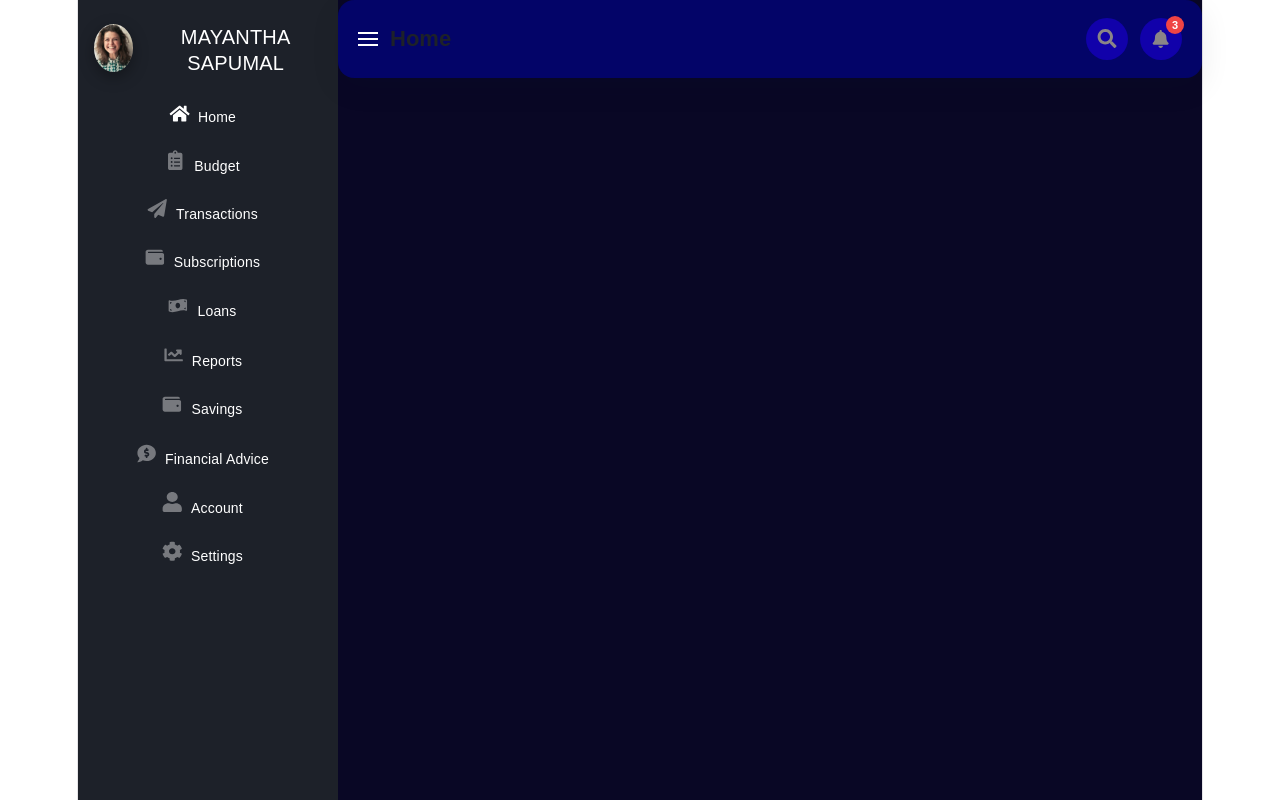
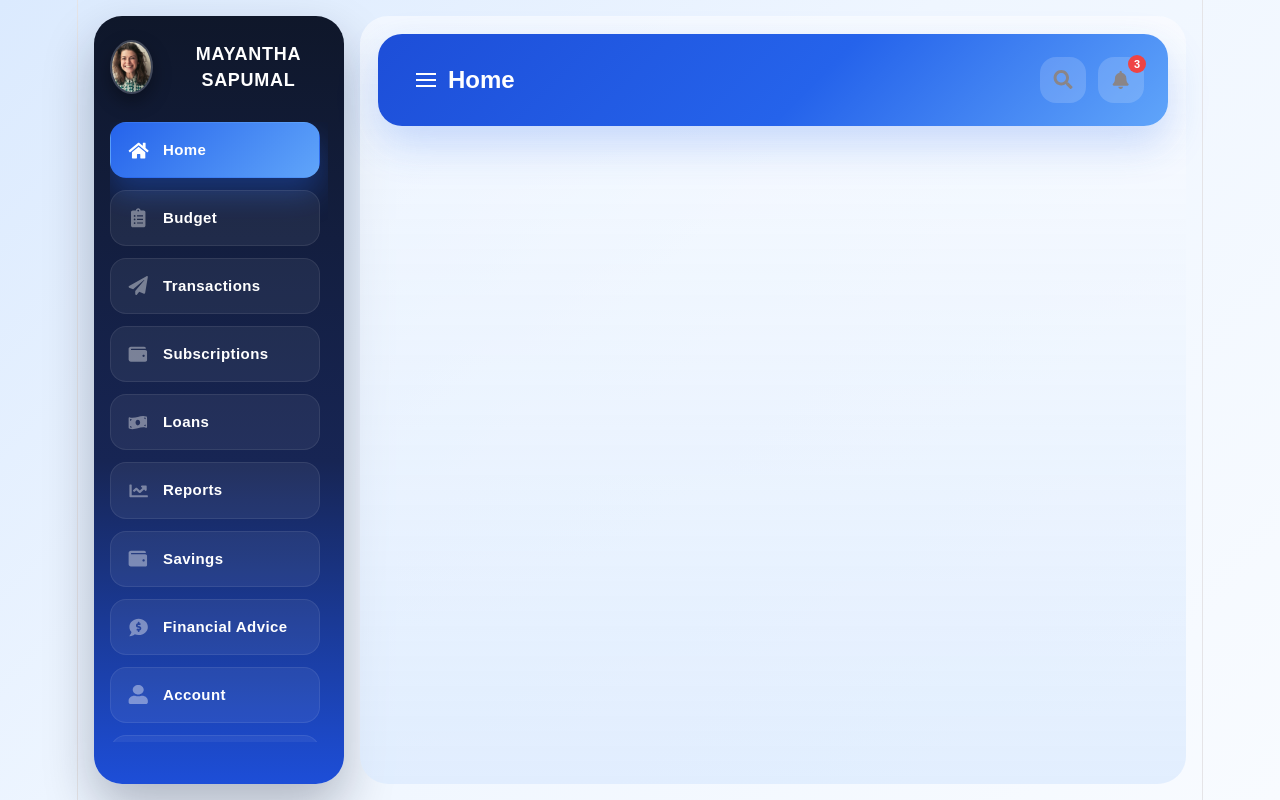
Before and after one commit to MayanthaS/Modern_Dashboard, a React (Vite) app: page / in a window 1280 px wide. Built offline with nearby package versions, Linux system fonts and the light colour scheme; a web font is replaced by a local one.

Commit message:
style: improve dashboard spacing and blue theme

```diff
--- a/src/App.css
+++ b/src/App.css
@@ -7,20 +7,20 @@
 }
 
 :root {
-  --clr-primary: #1d2129;
-  --clr-primary-light: #48485a;
-  --clr-secondary: #090725;
+  --clr-primary: #0f172a;
+  --clr-primary-light: #1e3a8a;
+  --clr-secondary: #eaf2ff;
   --clr-white: #fff;
   --clr-black: #000;
-  --clr-bluekin: #0050fe;
-  --clr-silver: #a8a5a6;
-  --clr-silver-v1: #bdbabb;
-  --clr-scarlet: #030468;
-  --clr-scarlet-v1: rgba(0, 38, 254, 0.952);
+  --clr-bluekin: #2563eb;
+  --clr-silver: #94a3b8;
+  --clr-silver-v1: #cbd5e1;
+  --clr-scarlet: #1d4ed8;
+  --clr-scarlet-v1: rgba(37, 99, 235, 0.95);
   --clr-green: #00fe93;
-  --clr-blue:#0044fe;
+  --clr-blue: #60a5fa;
   --clr-yellow: #fec80a;
-  --clr-jet: #302924;
+  --clr-jet: #172554;
   --clr-peach: #ffc397;
   --font-family-bai: "Bai Jamjuree", sans-serif;
   --transition-default: all 300ms ease-in-out;
@@ -28,6 +28,8 @@
 
 body {
   font-family: var(--font-family-bai);
+  background: linear-gradient(135deg, #dbeafe 0%, #eff6ff 45%, #f8fbff 100%);
+  color: var(--clr-primary);
 }
 
 ul {
@@ -73,6 +75,8 @@ button {
 .app {
   display: flex;
   min-height: 100vh;
+  gap: 20px;
+  padding: 20px;
 }
 
 /* commons */
@@ -108,4 +112,16 @@ button {
   body {
     font-size: 14px !important;
   }
+
+  .app {
+    gap: 16px;
+    padding: 16px;
+  }
 }
+
+@media screen and (max-width: 768px) {
+  .app {
+    gap: 12px;
+    padding: 12px;
+  }
+}
--- a/src/component/ContentTop/Content.css
+++ b/src/component/ContentTop/Content.css
@@ -1,18 +1,21 @@
-.main-content{
-    background-color: var( --clr-secondary);
-    flex: 1;
-    padding: 0px;
-    margin: 0PX;
+.main-content {
+  flex: 1;
+  margin: 0;
+  padding: 0;
+  border-radius: 28px;
+  background: linear-gradient(180deg, rgba(255, 255, 255, 0.55) 0%, rgba(219, 234, 254, 0.75) 100%);
 }
+
 .main-content-top {
   display: flex;
   align-items: center;
   justify-content: space-between;
   gap: 16px;
-  background: var( --clr-scarlet);
-  border-radius: 16px;
-  padding: 18px 20px;
-  box-shadow: rgba(17, 24, 39, 0.08) 0px 10px 30px;
+  margin: 18px;
+  padding: 22px 24px;
+  border-radius: 24px;
+  background: linear-gradient(135deg, #1d4ed8 0%, #2563eb 55%, #60a5fa 100%);
+  box-shadow: 0 18px 40px rgba(37, 99, 235, 0.22);
 }
 
 .content-top-left {
@@ -24,6 +27,13 @@
   display: flex;
   align-items: center;
   gap: 12px;
+  padding: 10px 14px;
+  border-radius: 14px;
+  transition: var(--transition-default);
+}
+
+.sidebar-toggler:hover {
+  background: rgba(255, 255, 255, 0.14);
 }
 
 .sidebar-toggler img,
@@ -33,26 +43,30 @@
 }
 
 .content-top-title {
-  color: var(--clr-primary);
-  font-size: 22px;
-  font-weight: 600;
+  color: var(--clr-white);
+  font-size: 24px;
+  font-weight: 700;
 }
 
 .content-top-btns {
   display: flex;
   align-items: center;
   gap: 12px;
-
 }
 
 .content-top-btn {
   position: relative;
   display: grid;
   place-items: center;
-  width: 42px;
-  height: 42px;
-  border-radius: 50%;
-  background: #1401b9d2;
+  width: 46px;
+  height: 46px;
+  border-radius: 16px;
+  background: rgba(255, 255, 255, 0.16);
+  transition: var(--transition-default);
+}
+
+.content-top-btn:hover {
+  background: rgba(255, 255, 255, 0.24);
 }
 
 .notification-btn-dot {
@@ -73,7 +87,8 @@
 
 @media screen and (max-width: 768px) {
   .main-content-top {
-    padding: 14px 16px;
+    margin: 12px;
+    padding: 16px 18px;
   }
 
   .content-top-title {
@@ -83,5 +98,6 @@
   .content-top-btn {
     width: 38px;
     height: 38px;
+    border-radius: 12px;
   }
 }
--- a/src/layout/sidebar/sidebar.css
+++ b/src/layout/sidebar/sidebar.css
@@ -1,86 +1,108 @@
-.sidebar{
-    background-color: var(--clr-primary);
-    width: 260px;
-    padding: 36px 20px;
+.sidebar {
+  width: 280px;
+  padding: 32px 22px;
+  border-radius: 28px;
+  background: linear-gradient(180deg, #0f172a 0%, #172554 58%, #1d4ed8 100%);
+  box-shadow: 0 24px 50px rgba(15, 23, 42, 0.28);
   transition: var(--transition-default);
 }
-.user-info{
+
+.user-info {
   display: flex;
+  align-items: center;
   justify-content: flex-start;
   column-gap: 16px;
+  margin-bottom: 8px;
+}
 
+.info-name {
+  font-size: 18px;
+  font-weight: 600;
+  color: var(--clr-white);
+  text-transform: uppercase;
+  letter-spacing: 0.04em;
 }
-.info-name{
-    font-weight: 500;
-}
-.info-img{
-    width: 48px;
-    height: 48px;
+
+.info-img {
+  width: 54px;
+  height: 54px;
   overflow: hidden;
   border-radius: 100%;
-    box-shadow: rgba(0, 0, 0, 0.35) 0px 5px 15px;
+  border: 2px solid rgba(255, 255, 255, 0.2);
+  box-shadow: rgba(0, 0, 0, 0.35) 0px 8px 18px;
 }
-.info-name{
-    font-size: 20px;
-    color: var(--clr-white);
-    text-transform:uppercase ;
-}
+
 .navigation {
   margin-top: 28px;
-    height: 600px;
-    overflow-y: scroll;
+  height: calc(100vh - 180px);
+  min-height: 420px;
+  padding-right: 4px;
+  overflow-y: auto;
+}
 
-    &::-webkit-scrollbar {
+.navigation::-webkit-scrollbar {
   width: 4px;
 }
 
-    &::-webkit-scrollbar-track {
+.navigation::-webkit-scrollbar-track {
   box-shadow: inset 0 0 6px rgba(0, 0, 0, 0.3);
   border-radius: 18px;
 }
 
-    &::-webkit-scrollbar-thumb {
-      background-color: var(--clr-pumpkin);
+.navigation::-webkit-scrollbar-thumb {
+  background-color: rgba(191, 219, 254, 0.8);
   border-radius: 18px;
 }
+
+.sidebar-change {
+  margin-left: -300px;
 }
-.sidebar-change{
-    margin-left: -260px;
-}
-.nav-items{
-    margin-bottom: 20px;
+
+.nav-items {
+  margin-bottom: 12px;
   margin-right: 4px;
 }
-.nav-links{
-    display: flex;
-    height: 44px;
-    border-radius: 8px;
+
+.nav-link {
   display: flex;
   align-items: center;
   justify-content: flex-start;
-    padding: 6px 14px;
-    column-gap: 12px;
+  min-height: 52px;
+  padding: 14px 16px;
+  border-radius: 16px;
+  column-gap: 14px;
   letter-spacing: 0.03em;
-    border: 1px solid transparent;
+  background: rgba(255, 255, 255, 0.06);
+  border: 1px solid rgba(255, 255, 255, 0.08);
   transition: var(--transition-default);
 }
-.nav-links:hover{
-    border: 1px solid var(--clr-primary-light);
+
+.nav-link:hover {
+  background: rgba(96, 165, 250, 0.18);
+  border-color: rgba(147, 197, 253, 0.45);
+  transform: translateX(4px);
 }
-.nav-link.active{
-    background-color: var(--clr-bluekin);
-    box-shadow: rgba(0, 0, 0, 0.1) 0px 20px 25px -5px,rgba(0, 0, 0, 0.04) 0 10px 10px -5px;
+
+.nav-link.active {
+  background: linear-gradient(135deg, #2563eb 0%, #60a5fa 100%);
+  border-color: transparent;
+  box-shadow: 0 16px 30px rgba(37, 99, 235, 0.35);
 }
-.nav-link-icon{
+
+.nav-link-icon {
   width: 22px;
 }
-.nav-link-text{
+
+.nav-link-text {
+  padding: 0;
+  font-size: 15px;
+  font-weight: 600;
   text-transform: capitalize;
-    padding: 8px;
 }
 
 @media screen and (max-width: 1400px) {
   .sidebar {
+    width: 250px;
     padding: 24px 16px;
   }
 }
@@ -91,31 +113,39 @@
     padding-left: 12px;
     padding-right: 12px;
   }
+
   .sidebar-change {
-      margin-left: -72px;
+    margin-left: -84px;
   }
+
   .info-name {
     display: none;
   }
-    .nav-item {
+
+  .nav-items {
     display: flex;
     justify-content: center;
     margin-bottom: 18px;
   }
+
   .nav-link {
+    width: 44px;
+    height: 44px;
+    min-height: 44px;
     padding: 0;
-      display: flex;
-      align-items: center;
     justify-content: center;
-      width: 32px;
-      height: 32px;
+    border-radius: 14px;
   }
+
   .nav-link.active {
-      border-radius: 100%;
+    border-radius: 14px;
   }
+
   .nav-link:hover {
-      border-radius: 100%;
+    border-radius: 14px;
+    transform: none;
   }
+
   .nav-link-text {
     display: none;
   }
@@ -123,9 +153,10 @@
 
 @media screen and (max-width: 420px) {
   .sidebar {
-      margin-left: -72px;
+    margin-left: -84px;
   }
+
   .sidebar-change {
-      margin-left: 0px;
+    margin-left: 0;
   }
 }
--- a/src/layout/sidebar/sidebar.jsx
+++ b/src/layout/sidebar/sidebar.jsx
@@ -21,7 +21,10 @@ const sidebar = () => {
         <ul className="nav-list">
           {navigationLinks.map((navigationLinks) => (
             <li className="nav-items" key={navigationLinks.id}>
-              <a href="#" className={`nav-link`}>
+              <a
+                href="#"
+                className={`nav-link ${navigationLinks.id === activeLinkIDX ? "active" : ""}`}
+              >
                 <img
                   src={navigationLinks.image}
                   className="nav-link-icon"
```
Lines whose indentation alone changed are shown as unchanged.
